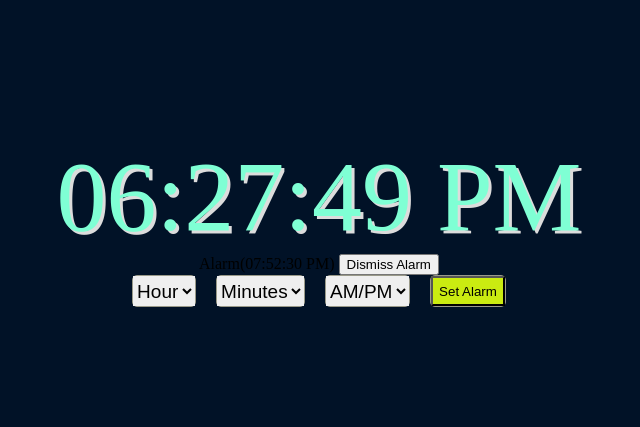
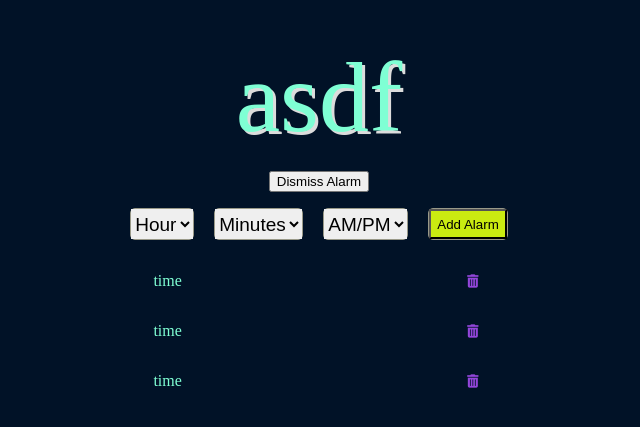
Before and after one commit to HarishPJ21/Alarm, a plain HTML site: page Index.html in a window 1280 px wide. Shown: the part 105-532 px from the top of the page, without its empty margins (321-961 px from the left). Drawn offline with Linux system fonts and the light colour scheme.

Commit message:
UI updated

```diff
--- a/Index.html
+++ b/Index.html
@@ -9,8 +9,8 @@
   </head>
   <body>
     <div class="main">
-      <div id="time">asdf</div>
-      <div id="alarm">
+      <div id="time" class="vmargin">asdf</div>
+      <div id="alarm" class="vmargin">
         <span></span>
         <button type="buttom" id="turnoff_alarm" onclick=" ">
           Dismiss Alarm
@@ -27,7 +27,7 @@
           <!-- <input type="number" id="minutes" placeholder="00" min="0" max="59"/> -->
           <!-- <input type="number" /> -->
         </div>
-        <div class="inputs">
+        <div class="inputs vmargin" >
             <div class="dd">
               <select>
                 <option value="00" selected hidden>Hour</option>
@@ -44,11 +44,29 @@
               </select>
             </div>
             <div class="setAlarm">
-              <button >Set Alarm</button>
+              <button >Add Alarm</button>
+          </div>
+        </div>
+        <div class="allAlarms vmargin" >
+          <div class="alarmRow" data-id="">
+            <span class="arleft">time</span>
+            <button class="arright"><i class="fa fa-trash" aria-hidden="true"></i>
+            </button>
+          </div>
+          <div class="alarmRow" data-id="">
+            <span class="arleft">time</span>
+            <button class="arright"><i class="fa fa-trash" aria-hidden="true"></i>
+            </button>
+          </div>
+          <div class="alarmRow" data-id="">
+            <span class="arleft">time</span>
+            <button class="arright"><i class="fa fa-trash" aria-hidden="true"></i>
+            </button>
+          </div>
 
-          </div>
         </div>
     </div>
     <script src="js/alarm.js"></script>
+    <script src="https://kit.fontawesome.com/b294fa3d3e.js" crossorigin="anonymous"></script>
   </body>
 </html>
--- a/css/styles.css
+++ b/css/styles.css
@@ -24,6 +24,9 @@ body{
     }
 }
 
+.vmargin{
+    margin: .5rem 0;
+}
 .inputs{
     display: flex;
     justify-content: space-between;
@@ -47,3 +50,28 @@ body{
     background-color: rgb(202, 235, 17);
     height: 30px;
 }
+
+.allAlarms{
+    width: 30%;
+    max-height: 50%;
+    /* background-color: bisque; */
+    display: flex;
+    flex-direction: column;
+    text-align: center;
+}
+.alarmRow{
+    display: flex;
+    justify-content: space-between;
+    padding: 0 1.5rem;
+    margin: 1rem 0;
+    .arleft{
+        color: aquamarine;;
+    }
+    .arright{
+        color: rgb(147, 70, 219);
+        background-color: transparent;
+        border: none;
+        cursor: pointer;
+    }
+
+}
--- a/js/alarm.js
+++ b/js/alarm.js
@@ -4,6 +4,18 @@ class Clock{
         this.alarmDiv=alarmDiv;
         this.alarmTime= alarmTime;
         this.alarmAudio= document.querySelector(this.alarmDiv+' #alarm_audio')// selecting alarm audio inside the ID alarm
+        this.addAlarm=document.querySelector(this.alarmDiv+ ' .addAlarm').addEventListener("click",()=>{
+            let alarmObj={};
+            alarmObj.hour=hour;
+            alarmObj.minute=minute;
+            alarmObj.index=alarmArray.length;
+            alarmArray.push(alarmObj);
+            createAlarm(alarmObj);
+        })
+        const createAlarm=(alarmObj)=>{
+            allAlarm = document.querySelectorAll('.allAlarms');
+
+        }
 
         let tim = document.querySelector(this.timeDiv);
         let t= new Date();
```
